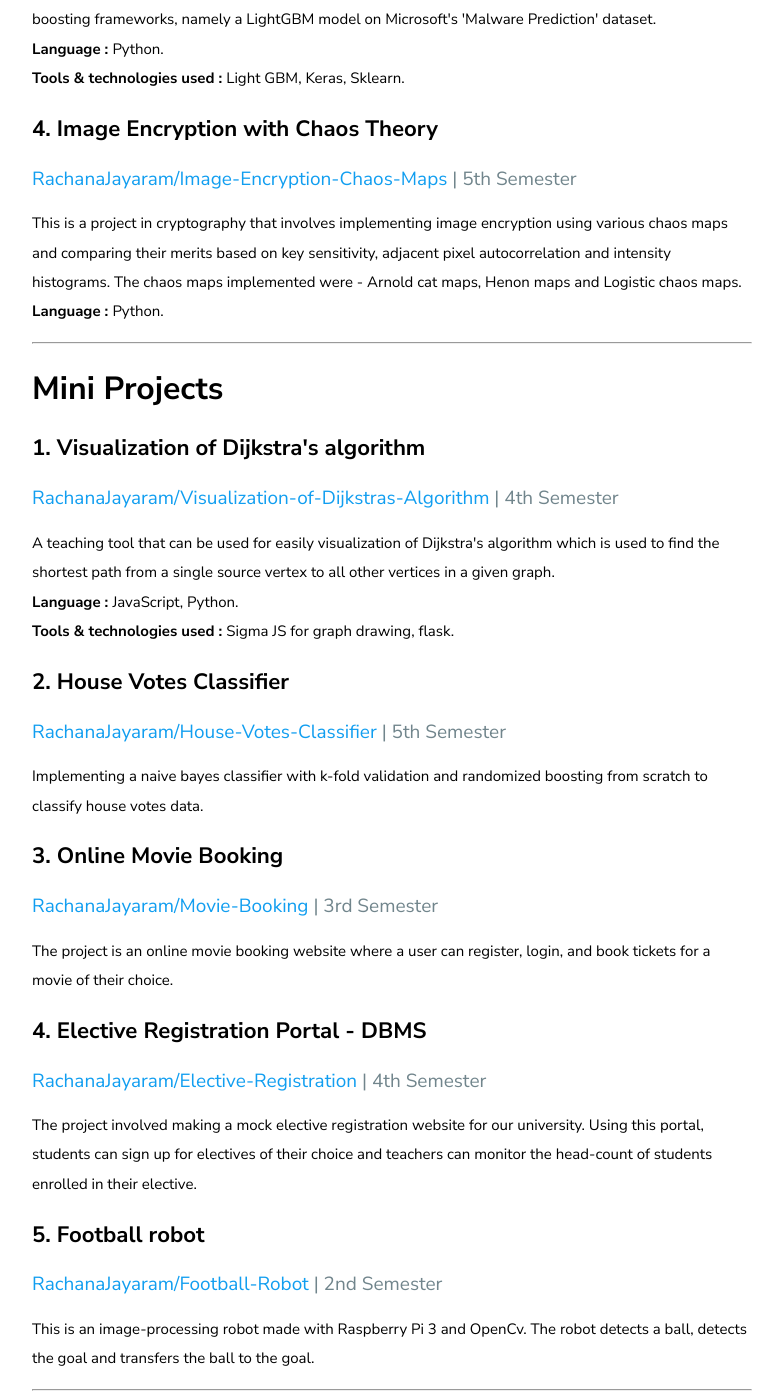
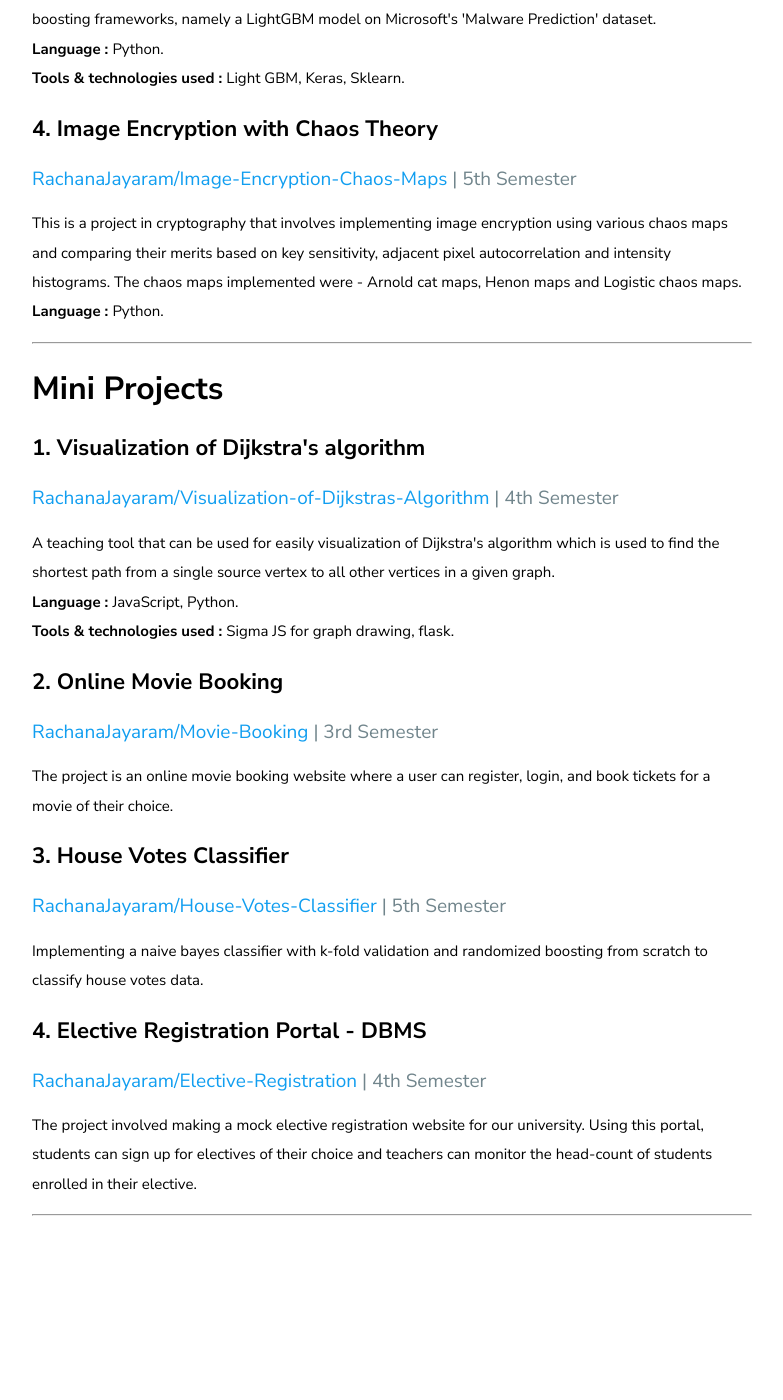
Before and after one commit to RachanaJayaram/projects, a Jekyll site: the page built from index.md, in a window 1280 px wide and 1400 px high, scrolled down 1301 px. Shown: the whole window, without its empty margins (68-851 px from the left). Built offline with Jekyll 4.4.1, drawn with Linux system fonts in a browser that asks for light colours; after the commit the page ends 2527 px from its top, so only the background shows below that.

Commit message:
Update home.html

```diff
--- a/_layouts/home.html
+++ b/_layouts/home.html
@@ -140,8 +140,21 @@ layout: page
 	Sigma JS for graph drawing, flask.
 </p>
 
+
 <h3>
-	2. House Votes Classifier
+	2. Online Movie Booking
+</h3>
+<a href="https://github.com/RachanaJayaram/Movie-Booking">RachanaJayaram/Movie-Booking</a> <span style="color:#71858c">|
+	3rd Semester</span>
+
+
+<p>
+	The project is an online movie booking website where a user can register, login, and
+	book tickets for a movie of their choice.
+</p>
+
+<h3>
+	3. House Votes Classifier
 </h3>
 <a href="https://github.com/RachanaJayaram/House-Votes-Classifier">RachanaJayaram/House-Votes-Classifier</a> <span
 	style="color:#71858c">| 5th Semester</span>
@@ -152,20 +165,6 @@ layout: page
 	votes data.
 	<br>
 </p>
-
-<h3>
-	3. Online Movie Booking
-</h3>
-<a href="https://github.com/RachanaJayaram/Movie-Booking">RachanaJayaram/Movie-Booking</a> <span style="color:#71858c">|
-	3rd Semester</span>
-
-
-<p>
-	The project is an online movie booking website where a user can register, login, and
-	book tickets for a movie of their choice.
-</p>
-
-
 
 <h3>
 	4. Elective Registration Portal - DBMS
@@ -181,16 +180,4 @@ layout: page
 </p>
 
 
-
-<h3>
-	5. Football robot
-</h3>
-<a href="https://github.com/RachanaJayaram/Football-Robot">RachanaJayaram/Football-Robot</a> <span
-	style="color:#71858c">| 2nd Semester</span>
-
-<p>
-	This is an image-processing robot made with Raspberry Pi 3 and OpenCv. The robot detects a ball,
-	detects the goal and transfers the ball to the goal.
-</p>
-
 <hr>
```
